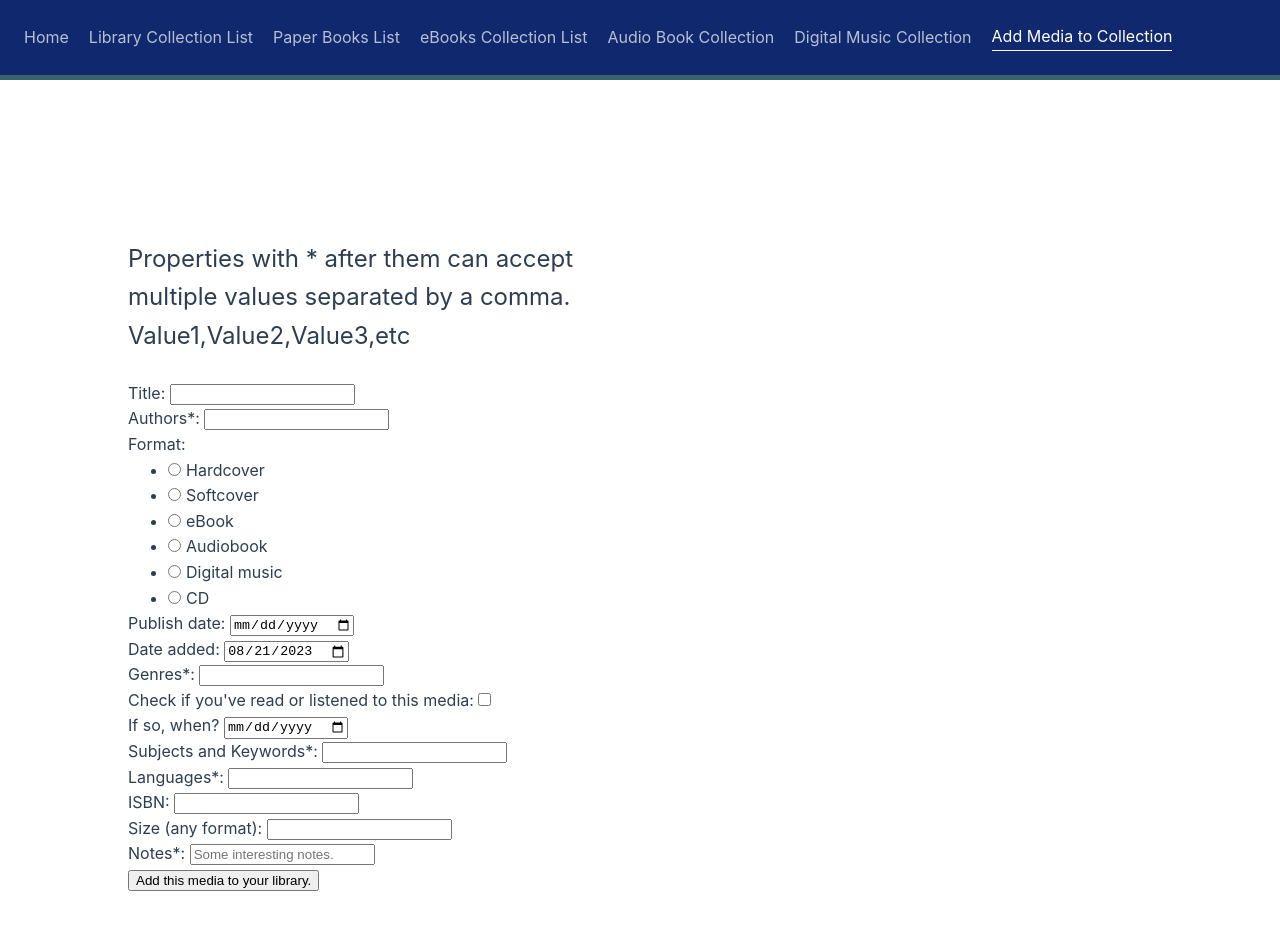
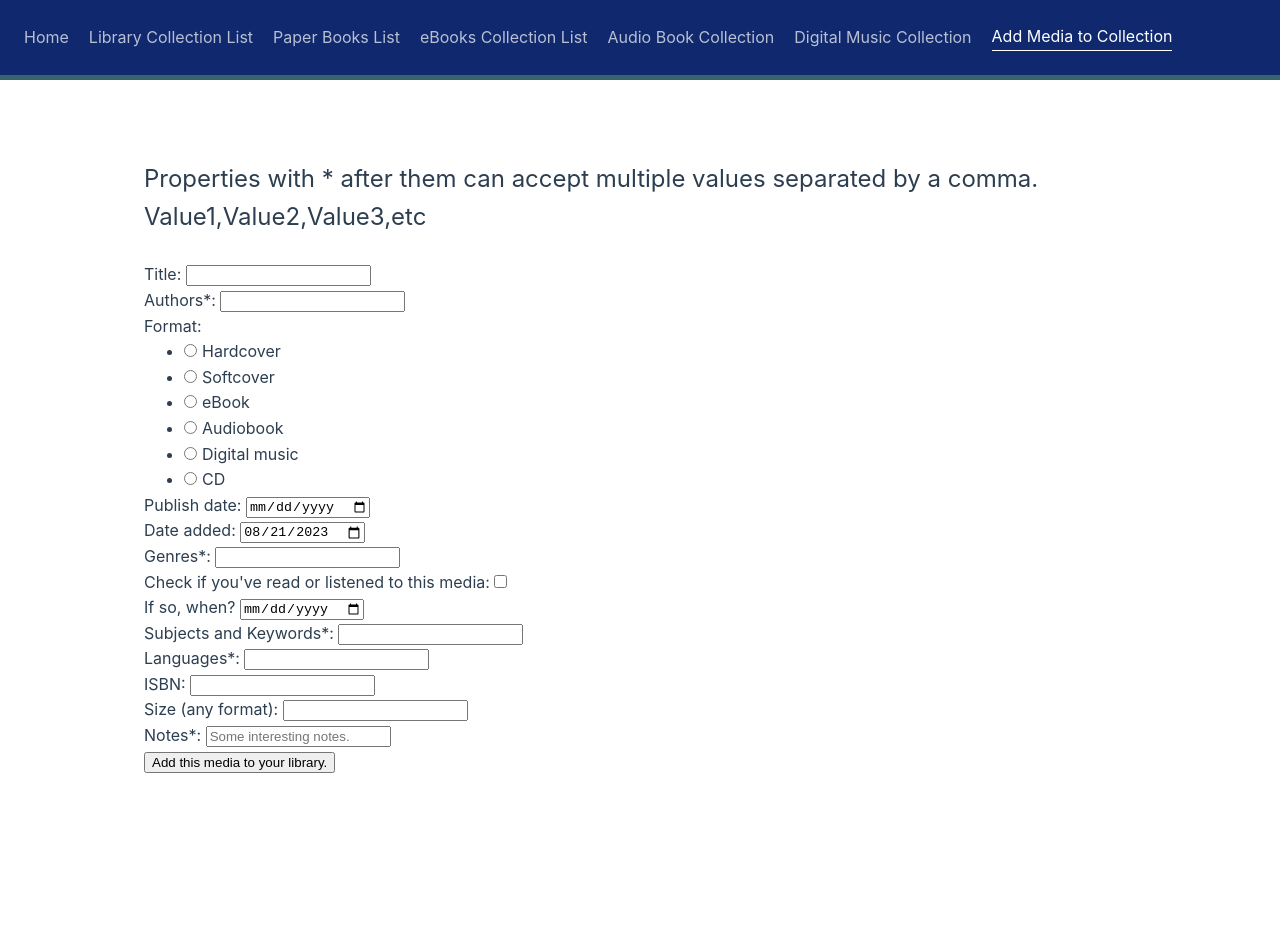
Before and after one commit to ShaneDewar/MEVN-inventory, a Vue app in the folder frontend/: page /create in a window 1280 px wide. Shown: the top 930 px of the page. Built offline with nearby package versions, Linux system fonts and the light colour scheme.

Commit message:
I'm proved clipping and @media resizing

```diff
--- a/frontend/src/assets/main.css
+++ b/frontend/src/assets/main.css
@@ -3,13 +3,12 @@
 #app {
   max-width: 1280px;
   margin: 0 auto;
-  padding: 2rem;
-
-  font-weight: normal;
+  padding: 7rem;
 }
 
 .container {
-  padding-top: 7em
+  position: relative;
+  padding-top: 1rem
 }
 
 a,
@@ -27,14 +26,13 @@ a,
 
 @media (min-width: 1024px) {
   body {
-    padding: 6rem;
+    padding: 2rem;
     display: flex;
-    place-items: center;
   }
 
   #app {
     display: grid;
-    grid-template-columns: 1fr 1fr;
+    grid-template-columns: 1fr;
     padding: 2 2rem;
   }
 }
--- a/frontend/src/components/MediaList.vue
+++ b/frontend/src/components/MediaList.vue
@@ -1,8 +1,9 @@
 <template>
   <div class="list-grid">
     <div class="list">
-      <h3>Media in your Library:</h3>
-      <ul>
+      <h2>Media in Library:</h2>
+      Click title to select.
+      <ul class="list-items">
         <li
           :class="{ active: index == currentIndex }"
           v-for="(media, index) in library"
@@ -16,10 +17,11 @@
 
     <div class="summary">
       <div v-if="currentMedia">
-        <h4>This Media:</h4>
         <div>
-          <label>Title:</label> {{ currentMedia.title }}<br />
-          <label>Authors:</label> {{ currentMedia.authors }}
+          <label class="green summary-label">Title:</label>
+          {{ currentMedia.title }}<br />
+          <label class="green summary-label">Authors:</label>
+          {{ currentMedia.authors }}
         </div>
       </div>
     </div>
@@ -67,9 +69,13 @@ export default {
   display: grid;
   grid-template-columns: 1fr 1fr 1fr;
 }
+
 .list {
   grid-column: 1;
-  color: red;
+}
+
+.list-items {
+  color: rgb(70, 72, 185);
 }
 
 .summary {
```
